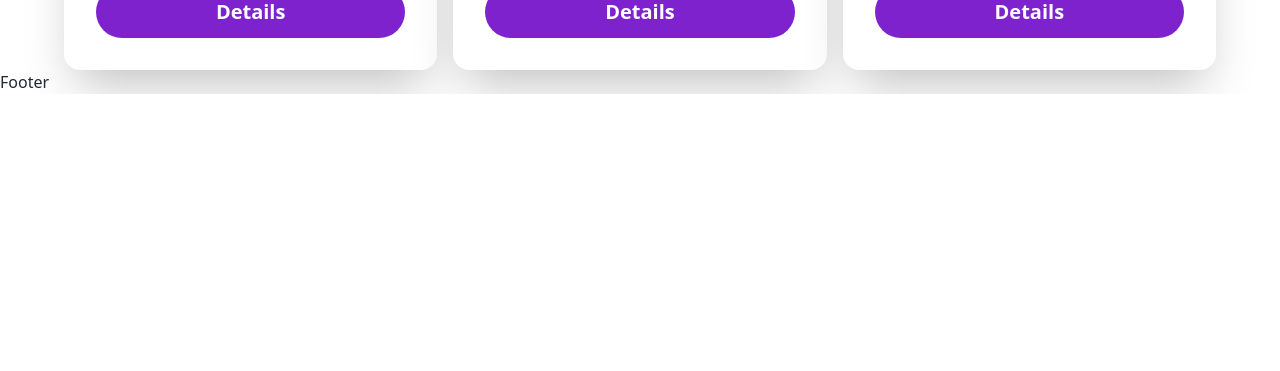
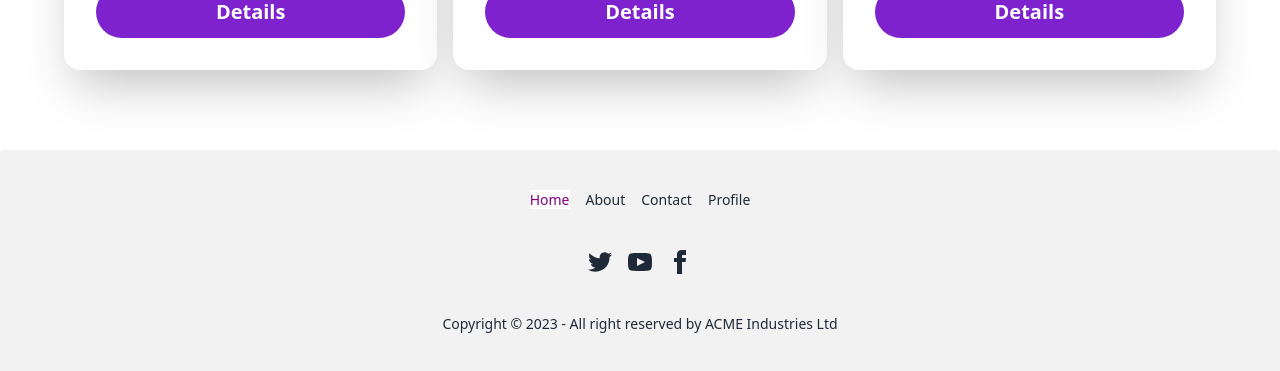
Before and after one commit to promahbubul/education-and-training-events, a React (Vite) app: page / in a window 1280 px wide. Shown: the part 1788-2159 px from the top of the page. Before the commit the page ends 1882 px from the top, so only its background shows below. Built offline with nearby package versions, Linux system fonts and the light colour scheme; no server answers.

Commit message:
footer added

```diff
--- a/src/components/Footer/Footer.jsx
+++ b/src/components/Footer/Footer.jsx
@@ -1,9 +1,68 @@
-import React from 'react'
+import React from "react";
+import { NavLink } from "react-router-dom";
 
 const Footer = () => {
+  const links = (
+    <>
+      <li>
+        <NavLink to="/"> Home</NavLink>
+      </li>
+      <li>
+        <NavLink to="/about"> About</NavLink>
+      </li>
+      <li>
+        <NavLink to="/contact"> Contact</NavLink>
+      </li>
+      <li>
+        <NavLink to="/profile"> Profile</NavLink>
+      </li>
+    </>
+  );
   return (
-    <div>Footer</div>
-  )
-}
+    <footer className="footer mt-20 footer-center p-10 bg-base-200 text-base-content rounded">
+      <nav className="grid grid-flow-col list-none gap-4">{links}</nav>
+      <nav>
+        <div className="grid  grid-flow-col gap-4">
+          <a>
+            <svg
+              xmlns="http://www.w3.org/2000/svg"
+              width="24"
+              height="24"
+              viewBox="0 0 24 24"
+              className="fill-current"
+            >
+              <path d="M24 4.557c-.883.392-1.832.656-2.828.775 1.017-.609 1.798-1.574 2.165-2.724-.951.564-2.005.974-3.127 1.195-.897-.957-2.178-1.555-3.594-1.555-3.179 0-5.515 2.966-4.797 6.045-4.091-.205-7.719-2.165-10.148-5.144-1.29 2.213-.669 5.108 1.523 6.574-.806-.026-1.566-.247-2.229-.616-.054 2.281 1.581 4.415 3.949 4.89-.693.188-1.452.232-2.224.084.626 1.956 2.444 3.379 4.6 3.419-2.07 1.623-4.678 2.348-7.29 2.04 2.179 1.397 4.768 2.212 7.548 2.212 9.142 0 14.307-7.721 13.995-14.646.962-.695 1.797-1.562 2.457-2.549z"></path>
+            </svg>
+          </a>
+          <a>
+            <svg
+              xmlns="http://www.w3.org/2000/svg"
+              width="24"
+              height="24"
+              viewBox="0 0 24 24"
+              className="fill-current"
+            >
+              <path d="M19.615 3.184c-3.604-.246-11.631-.245-15.23 0-3.897.266-4.356 2.62-4.385 8.816.029 6.185.484 8.549 4.385 8.816 3.6.245 11.626.246 15.23 0 3.897-.266 4.356-2.62 4.385-8.816-.029-6.185-.484-8.549-4.385-8.816zm-10.615 12.816v-8l8 3.993-8 4.007z"></path>
+            </svg>
+          </a>
+          <a>
+            <svg
+              xmlns="http://www.w3.org/2000/svg"
+              width="24"
+              height="24"
+              viewBox="0 0 24 24"
+              className="fill-current"
+            >
+              <path d="M9 8h-3v4h3v12h5v-12h3.642l.358-4h-4v-1.667c0-.955.192-1.333 1.115-1.333h2.885v-5h-3.808c-3.596 0-5.192 1.583-5.192 4.615v3.385z"></path>
+            </svg>
+          </a>
+        </div>
+      </nav>
+      <aside>
+        <p>Copyright © 2023 - All right reserved by ACME Industries Ltd</p>
+      </aside>
+    </footer>
+  );
+};
 
-export default Footer
+export default Footer;
```
